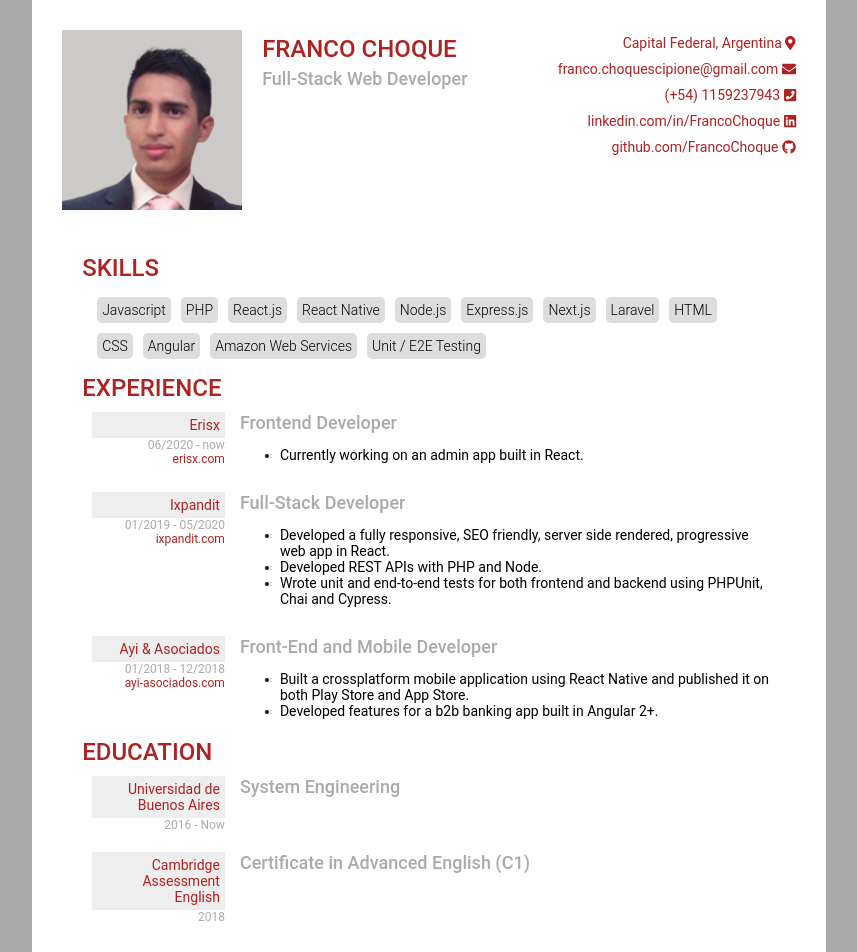
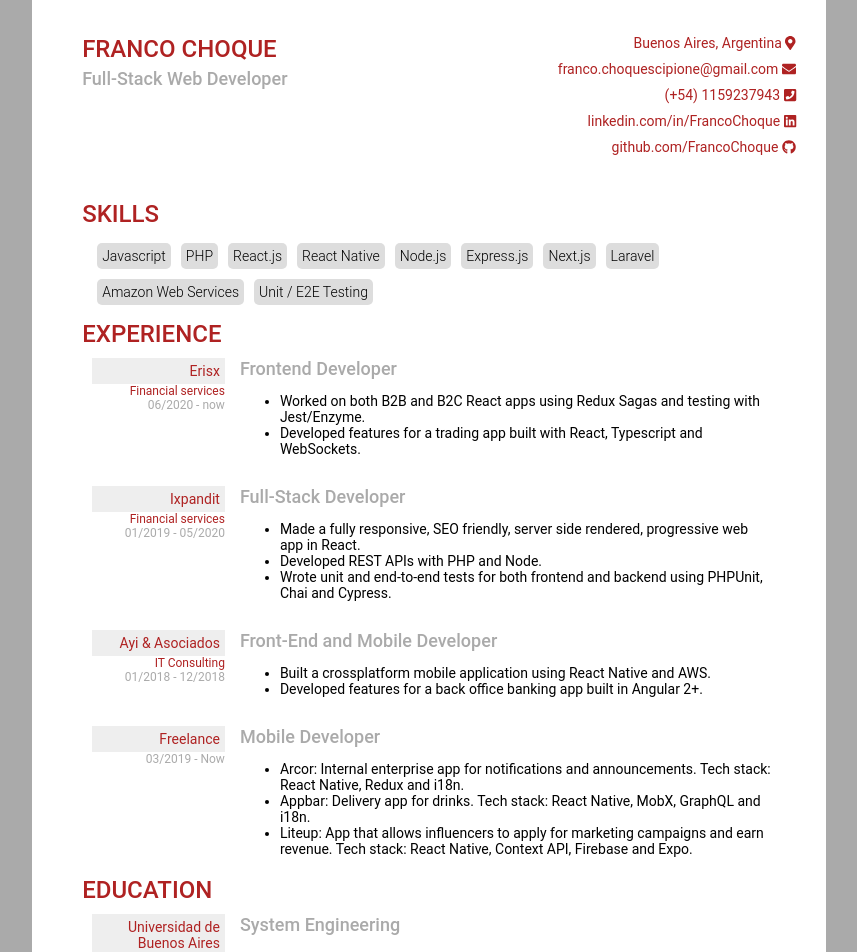
Before and after one commit to FrancoChoque/Curriculum-Vitae, a React (Create React App) app: page /cv in a window 1280 px wide. Shown: the top 952 px of the page, without its empty margins (211-1068 px from the left). Built offline with nearby package versions, Linux system fonts and the light colour scheme.

Commit message:
adda freelance

```diff
--- a/src/components/CV/CV.jsx
+++ b/src/components/CV/CV.jsx
@@ -1,18 +1,18 @@
-import React from 'react';
-import { FontAwesomeIcon } from '@fortawesome/react-fontawesome';
-import { faGithub, faLinkedin } from '@fortawesome/free-brands-svg-icons';
+import React from "react";
+import { FontAwesomeIcon } from "@fortawesome/react-fontawesome";
+import { faGithub, faLinkedin } from "@fortawesome/free-brands-svg-icons";
 import {
   faEnvelope,
   faPhoneSquare,
   faMapMarkerAlt,
-} from '@fortawesome/free-solid-svg-icons';
-import styles from './CV.module.css';
-import myself from '../../assets/me.png';
-import TimelineSide from './TimelineSide/TimelineSide';
-import TimelineBody from './TimelineBody/TimelineBody';
-import Chip from '../UI/Chip/Chip';
+} from "@fortawesome/free-solid-svg-icons";
+import styles from "./CV.module.css";
+import myself from "../../assets/me.png";
+import TimelineSide from "./TimelineSide/TimelineSide";
+import TimelineBody from "./TimelineBody/TimelineBody";
+import Chip from "../UI/Chip/Chip";
 
-const CV = ({ showPhoto = true }) => (
+const CV = ({ showPhoto = false }) => (
   <div className={styles.Container}>
     <div id="FrancoChoque" className={styles.Layout}>
       <div className={styles.Header}>
@@ -27,7 +27,7 @@ const CV = ({ showPhoto = true }) => (
         </div>
         <div className={styles.FooterCol}>
           <div>
-            <span>Capital Federal, Argentina </span>
+            <span>Buenos Aires, Argentina </span>
             <FontAwesomeIcon icon={faMapMarkerAlt} />
           </div>
           <div>
@@ -71,25 +71,21 @@ const CV = ({ showPhoto = true }) => (
           <Chip text="Express.js" />
           <Chip text="Next.js" />
           <Chip text="Laravel" />
-          <Chip text="HTML" />
-          <Chip text="CSS" />
-          <Chip text="Angular" />
           <Chip text="Amazon Web Services" />
           <Chip text="Unit / E2E Testing" />
         </div>
         <h2>Experience</h2>
         <div className={styles.Timeline}>
-          <TimelineSide
-            name="Erisx"
-            date="06/2020 - now"
-            web="erisx.com"
-          />
-          <TimelineBody
-            position="Frontend Developer"
-          >
+          <TimelineSide name="Erisx" date="06/2020 - now" detail="Financial services" />
+          <TimelineBody position="Frontend Developer">
             <ul>
               <li>
-                Currently working on an admin app built in React.
+                Worked on both B2B and B2C React apps using Redux Sagas and
+                testing with Jest/Enzyme.
+              </li>
+              <li>
+                Developed features for a trading app built with React,
+                Typescript and WebSockets.
               </li>
             </ul>
           </TimelineBody>
@@ -98,20 +94,18 @@ const CV = ({ showPhoto = true }) => (
           <TimelineSide
             name="Ixpandit"
             date="01/2019 - 05/2020"
-            web="ixpandit.com"
+            detail="Financial services"
           />
-          <TimelineBody
-            position="Full-Stack Developer"
-          >
+          <TimelineBody position="Full-Stack Developer">
             <ul>
               <li>
-                Developed a fully responsive, SEO friendly, server side rendered, progressive web app
-                in React.
+                Made a fully responsive, SEO friendly, server side
+                rendered, progressive web app in React.
               </li>
               <li>Developed REST APIs with PHP and Node.</li>
               <li>
-                Wrote unit and end-to-end tests for both frontend and
-                backend using PHPUnit, Chai and Cypress.
+                Wrote unit and end-to-end tests for both frontend and backend
+                using PHPUnit, Chai and Cypress.
               </li>
             </ul>
           </TimelineBody>
@@ -120,18 +114,34 @@ const CV = ({ showPhoto = true }) => (
           <TimelineSide
             name="Ayi & Asociados"
             date="01/2018 - 12/2018"
-            web="ayi-asociados.com"
+            detail="IT Consulting"
           />
-          <TimelineBody
-            position="Front-End and Mobile Developer"
-          >
+          <TimelineBody position="Front-End and Mobile Developer">
             <ul>
               <li>
-                Built a crossplatform mobile application using React Native and
-                published it on both Play Store and App Store.
+                Built a crossplatform mobile application using React Native and AWS.
               </li>
               <li>
-                Developed features for a b2b banking app built in Angular 2+.
+                Developed features for a back office banking app built in Angular 2+.
+              </li>
+            </ul>
+          </TimelineBody>
+        </div>
+        <div className={styles.Timeline}>
+          <TimelineSide
+            name="Freelance"
+            date="03/2019 - Now"
+          />
+          <TimelineBody position="Mobile Developer">
+            <ul>
+              <li>
+                Arcor: Internal enterprise app for notifications and announcements. Tech stack: React Native, Redux and i18n.
+              </li>
+              <li>
+                Appbar: Delivery app for drinks. Tech stack: React Native, MobX, GraphQL and i18n.
+              </li>
+              <li>
+                Liteup: App that allows influencers to apply for marketing campaigns and earn revenue. Tech stack: React Native, Context API, Firebase and Expo.
               </li>
             </ul>
           </TimelineBody>
@@ -146,7 +156,7 @@ const CV = ({ showPhoto = true }) => (
             <TimelineBody position="System Engineering" />
           </div>
           <div className={styles.Timeline}>
-            <TimelineSide name="Cambridge Assessment English" date="2018" />
+            <TimelineSide name="Cambridge English" date="2018" />
             <TimelineBody position="Certificate in Advanced English (C1)" />
           </div>
         </div>
--- a/src/components/CV/TimelineSide/TimelineSide.jsx
+++ b/src/components/CV/TimelineSide/TimelineSide.jsx
@@ -3,12 +3,12 @@ import PropTypes from 'prop-types';
 import styles from './TimelineSide.module.css';
 
 const TimelineSide = (props) => {
-  const { name, date, web } = props;
+  const { name, date, detail } = props;
   return (
     <div className={styles.TimeLineSide}>
       <div className={styles.Name}>{name}</div>
+      <div className={styles.Web}>{detail}</div>
       <div className={styles.Date}>{date}</div>
-      <div className={styles.Web}>{web}</div>
     </div>
   );
 };
```
